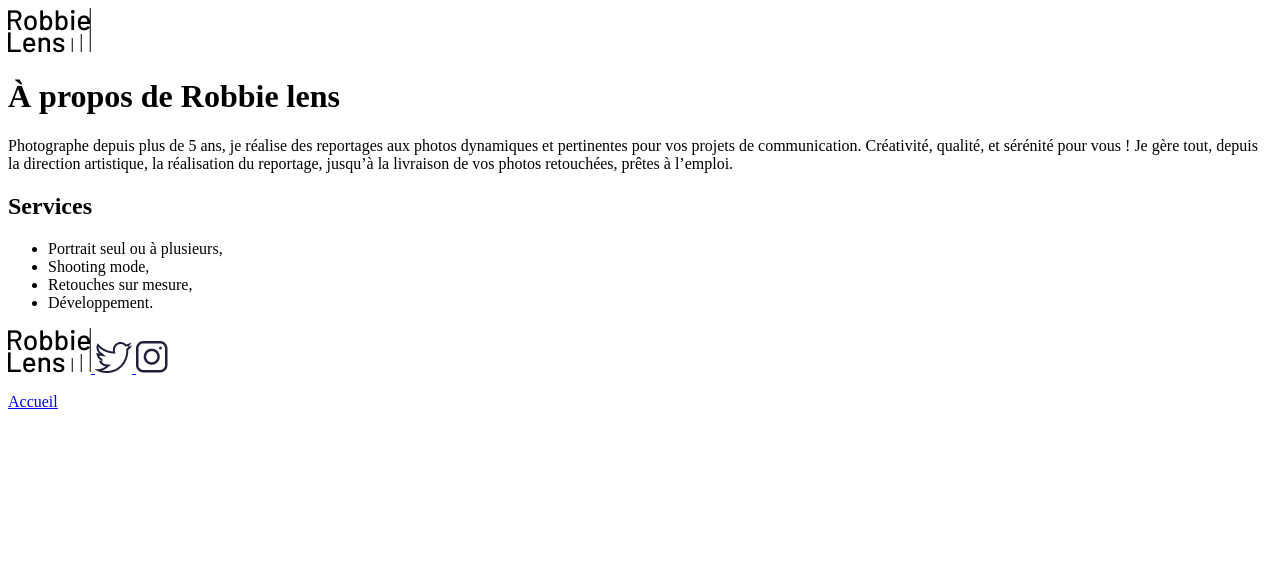
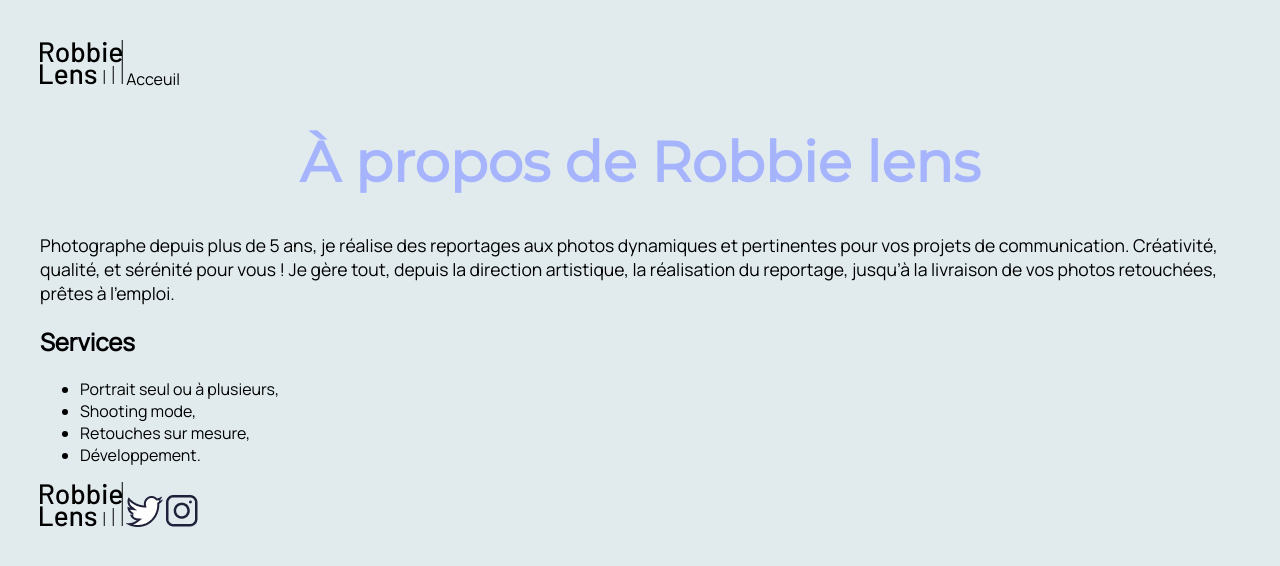
Before and after one commit to hushd02/Robbie-Lens-Photographie, a plain HTML site: page a-propos.html in a window 1280 px wide. Drawn offline with Linux system fonts and the light colour scheme.

Commit message:
Background color changer sur le site

```diff
--- a/a-propos.html
+++ b/a-propos.html
@@ -4,11 +4,19 @@
     <meta charset="UTF-8">
     <meta name="viewport" content="width=device-width, initial-scale=1.0">
     <title>À propos de Robbie Lens</title>
+    <link rel="stylesheet" href="style.css">
+
+    <link rel="preconnect" href="https://fonts.googleapis.com">
+    <link rel="preconnect" href="https://fonts.gstatic.com" crossorigin>
+    <link href="https://fonts.googleapis.com/css2?family=Manrope&family=Montserrat&display=swap" rel="stylesheet">
 </head>
 <body>
-    <a href="index.html">
+    <div>
+        <a href="index.html">
         <img src="images/logo.png" alt="logo du site">
-    </a>
+        </a>
+        <a href="index.html">Acceuil</a>
+    </div>
     <h1>À propos de Robbie lens</h1>
     <p>Photographe depuis plus de 5 ans, je réalise des reportages aux photos dynamiques et pertinentes pour vos projets de communication. Créativité, qualité, et sérénité pour vous ! Je gère tout, depuis la direction artistique, la réalisation du reportage, jusqu’à la livraison de vos photos retouchées, prêtes à l’emploi.</p>
     <h2>Services</h2>
@@ -18,17 +26,17 @@
         <li>Retouches sur mesure,</li>
         <li>Développement. </li>
     </ul>
-    <a href="index.html">
+    <div>
+            <a href="index.html">
         <img src="images/logo.png" alt="logo du site">
     </a>
-    <a href="https://x.com/?lang=fr">
+    <a target="_blank" href="https://x.com/?lang=fr">
         <img src="images/twitter.png" alt="image twitter">
     </a>
-    <a href="https://www.instagram.com/">
+    <a target="_blank" href="https://www.instagram.com/">
         <img src="images/instagram.png" alt="image instagram">
     </a>
-    <p>
-           <a href="index.html">Accueil</a>
-    </p>
+    </div>
+
 </body>
 </html>
--- a/style.css
+++ b/style.css
@@ -1,20 +1,35 @@
+body{
+    /* Ici on utilise le sélecteur body pour appliquer une police et une taille par défaut pour les éléments */
+    background-color: #e1ebee ;
+    font-family: 'Manrope' , sans-serif;
+    font-size: 1em;
+    margin: 40px;
+
+}
 h1{
-    color: red;
-}
-p{
-    color: blue;
-}
-.clsh1{
-    color:blueviolet
-
+    color:  #a5b4fc;
+    font-family: 'Montserrat', sans-serif;
+    font-size: 3.5em;
+    text-align: center;
 }
 #logo{
     width: 100px;
     height: auto;
 }
-strong{
-   color: #A5B4FC;
+p{
+    font-size: 1.1em;
+
+}
+em{
+   color: #a5b4fc;
+   font-style: normal;
 }
 a{
     color: black;
+    text-decoration: none;
+    font-family: manrope;
 }
+li{
+font-size: 1em;
+font-family: manrope;
+}
```
Also changed, not shown: index.html (+5 -1 lines).
